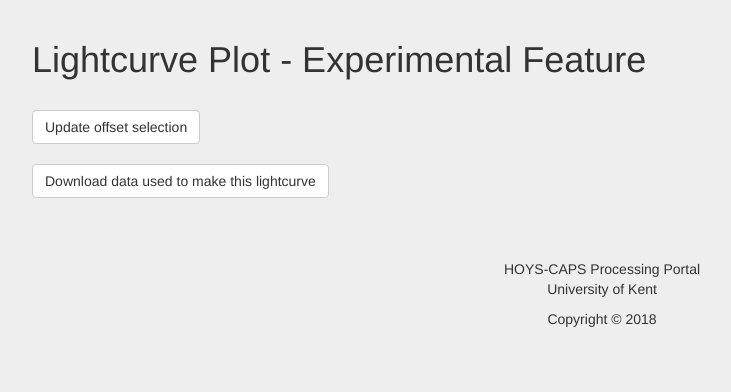
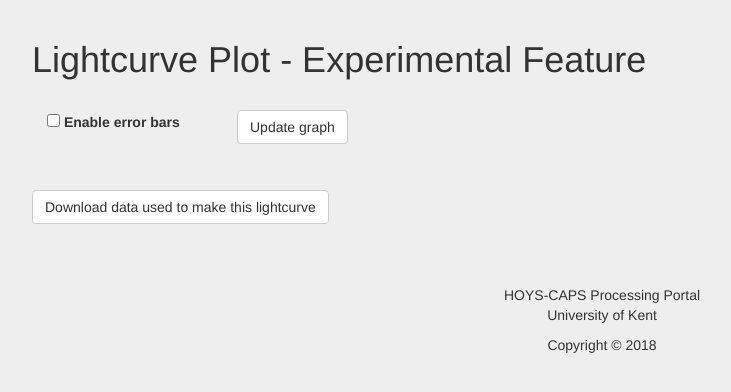
Before and after one commit to stacker42/image_processing, a Django app: template analysis/templates/base_lightcurve_plot.html in a window 1280 px wide. Shown: the part 52-444 px from the top of the page, without its empty margins (38-769 px from the left). Run offline with Django 3.2, Linux system fonts and the light colour scheme; the template is opened without the code that fills it, so the values that code supplies are empty; some libraries are stand-ins or nearby versions.

Commit message:
Add checkbox for error bars

```diff
--- a/analysis/templates/base_lightcurve_plot.html
+++ b/analysis/templates/base_lightcurve_plot.html
@@ -21,13 +21,27 @@
     <div id="plot">{{ plot|safe }}</div>
 
     <br />
-
-    {% for filter in filters %}
-        <input name="offset-{{ filter }}" placeholder="Offset for {{ filter }}">
-    {% endfor %}
-
-    <button type="button" id="update" class="btn btn-default">Update offset selection</button> <br /> <br />
-
+    <form>
+        <div class="form-row">
+            {% for filter in filters %}
+                <div class="col-sm-2">
+                    <input class="form-control form-control-sm" name="offset-{{ filter }}"
+                           placeholder="Offset for {{ filter }}">
+                </div>
+            {% endfor %}
+            <div class="col-sm-2">
+                <input id="errorbars" class="form-check-input" name="errorbars" type="checkbox"> <label
+                    for="errorbars" class="form-check-label">Enable error bars</label>
+            </div>
+            <div class="col-sm-2">
+                <button type="button" id="update" class="btn btn-default">Update graph</button>
+            </div>
+        </div>
+    </form>
+    <br />
+    <br />
+    <br />
+    <br />
     <a href="{% url 'lightcurve_download' %}?ra={{ ra }}&dec={{ dec }}" class="btn btn-default">Download data used to make this lightcurve</a>
 
     <script type="application/javascript">
@@ -49,6 +63,11 @@
             for (var j = 0; j < offsets.length; j++) {
                 url = url + "&offset=" + offsets[j]['name'].replace('offset-', '') + ":" + offsets[j]['value'];
             }
+            if($('#errorbars').is(":checked")) {
+                url = url + "&errorbars=true";
+            } else {
+                url = url + "&errorbars=false";
+            }
 
             window.location.href = encodeURI('{% url 'lightcurve' %}' + url);
         });
```
Also changed, not shown: analysis/views.py (+7 -1 lines).
